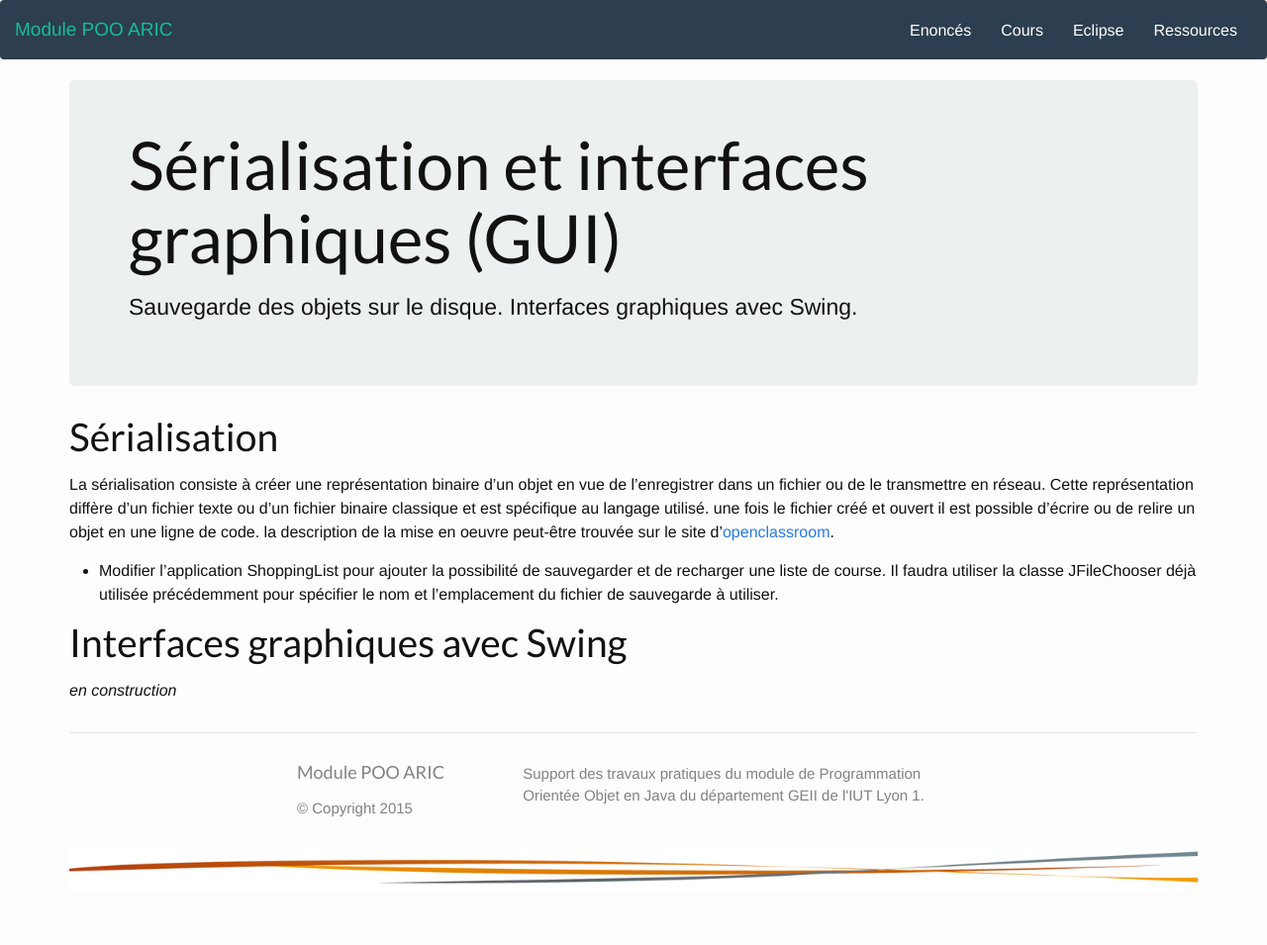
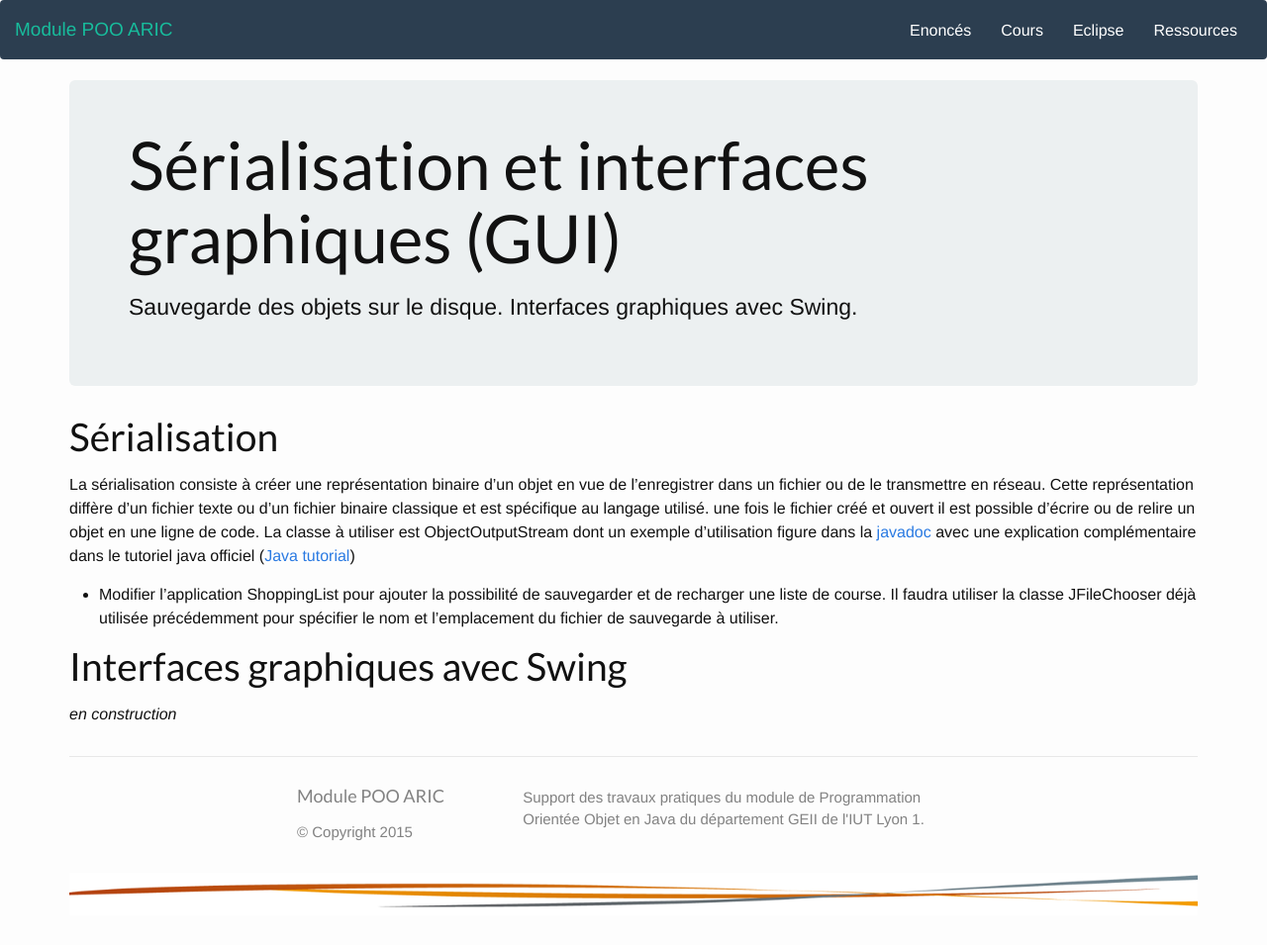
Before and after one commit to geiilyon/geiilyon.github.io, a Jekyll site: the page built from _collection_enonces/tp4.md, in a window 1280 px wide. Shown: the whole page at 99% size. Built offline with Jekyll 4.4.1, drawn with Linux system fonts in a browser that asks for light colours; nearby versions of some CDN libraries; Markdown is read by kramdown in place of the engine named in the settings; before the commit the page ends 931 px from its top, so only the background shows below that.

Commit message:
Remplacement lien Openclassroom par javadoc + java tutorial oracle

```diff
--- a/_collection_enonces/tp4.md
+++ b/_collection_enonces/tp4.md
@@ -6,7 +6,7 @@ excerpt: Sauvegarde des objets sur le disque. Interfaces graphiques avec Swing.
 
 # Sérialisation
 
-La sérialisation consiste à créer une représentation binaire d'un objet en vue de l'enregistrer dans un fichier ou de le transmettre en réseau. Cette représentation diffère d'un fichier texte ou d'un fichier binaire classique et est spécifique au langage utilisé. une fois le fichier créé et ouvert il est possible d'écrire ou de relire un objet en une ligne de code. la description de la mise en oeuvre peut-être trouvée sur le site d'[openclassroom](http://openclassrooms.com/courses/apprenez-a-programmer-en-java/les-flux-d-entree-sortie).
+La sérialisation consiste à créer une représentation binaire d'un objet en vue de l'enregistrer dans un fichier ou de le transmettre en réseau. Cette représentation diffère d'un fichier texte ou d'un fichier binaire classique et est spécifique au langage utilisé. une fois le fichier créé et ouvert il est possible d'écrire ou de relire un objet en une ligne de code. La classe à utiliser est ObjectOutputStream  dont un exemple d'utilisation figure dans la [javadoc](http://docs.oracle.com/javase/7/docs/api/java/io/ObjectOutputStream.html) avec une explication complémentaire dans le tutoriel java officiel ([Java tutorial](http://docs.oracle.com/javase/tutorial/essential/io/objectstreams.html))
 
 * Modifier l'application ShoppingList pour ajouter la possibilité de sauvegarder et de recharger une liste de course. Il faudra utiliser la classe JFileChooser déjà utilisée précédemment pour spécifier le nom et l'emplacement du fichier de sauvegarde à utiliser.
 
```
